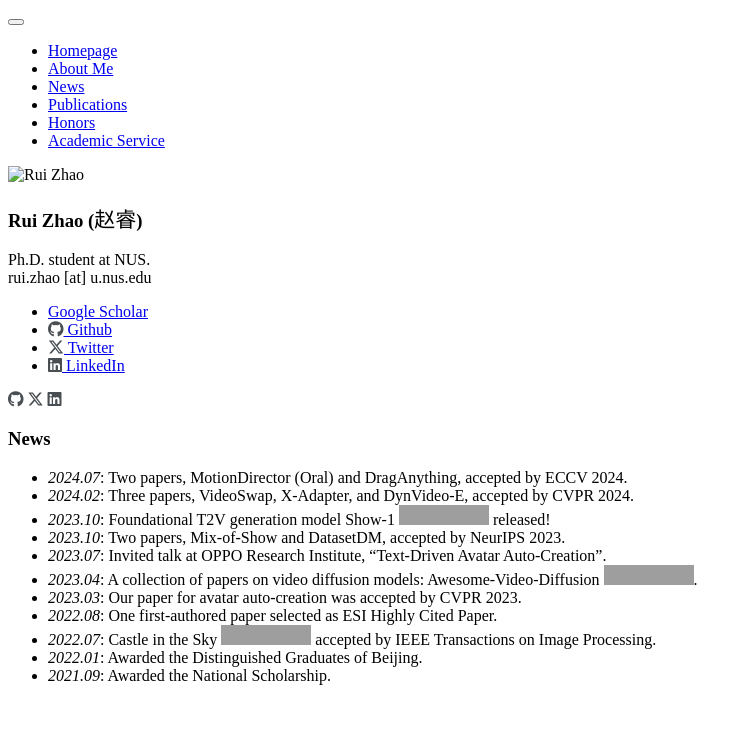
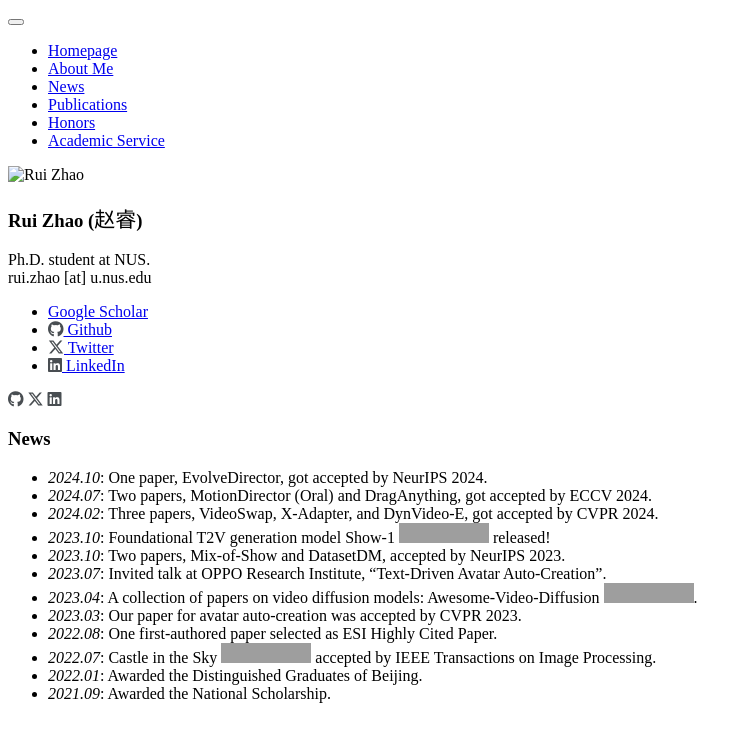
Before and after one commit to ruizhaocv/ruizhaocv.github.io, a Jekyll site: the page built from _pages/includes/news.md, in a window 1280 px wide, cut to the strip 0-742 px from the top of the page. Shown: the whole strip, without its empty margins (0-749 px from the left). Built offline with Jekyll 4.4.1, drawn with Linux system fonts in a browser that asks for light colours; nearby versions of some CDN libraries; some web fonts are replaced; our own code applies the rules of GitHub Pages for plain Markdown files; a style sheet for code colours, icons or effects is not loaded; grey boxes are pictures that could not be loaded.

Commit message:
Update news.md

```diff
--- a/_pages/includes/news.md
+++ b/_pages/includes/news.md
@@ -1,6 +1,7 @@
 # News
-- *2024.07*: Two papers, MotionDirector (Oral) and DragAnything, accepted by ECCV 2024.
-- *2024.02*: Three papers, VideoSwap, X-Adapter, and DynVideo-E, accepted by CVPR 2024.
+- *2024.10*: One paper, EvolveDirector, got accepted by NeurIPS 2024.
+- *2024.07*: Two papers, MotionDirector (Oral) and DragAnything, got accepted by ECCV 2024.
+- *2024.02*: Three papers, VideoSwap, X-Adapter, and DynVideo-E, got accepted by CVPR 2024.
 - *2023.10*: Foundational T2V generation model Show-1 [![](https://img.shields.io/github/stars/showlab/Show-1?style=social)](https://github.com/showlab/Show-1) released!
 - *2023.10*: Two papers, Mix-of-Show and DatasetDM, accepted by NeurIPS 2023.
 - *2023.07*: Invited talk at OPPO Research Institute, "Text-Driven Avatar Auto-Creation".
```
